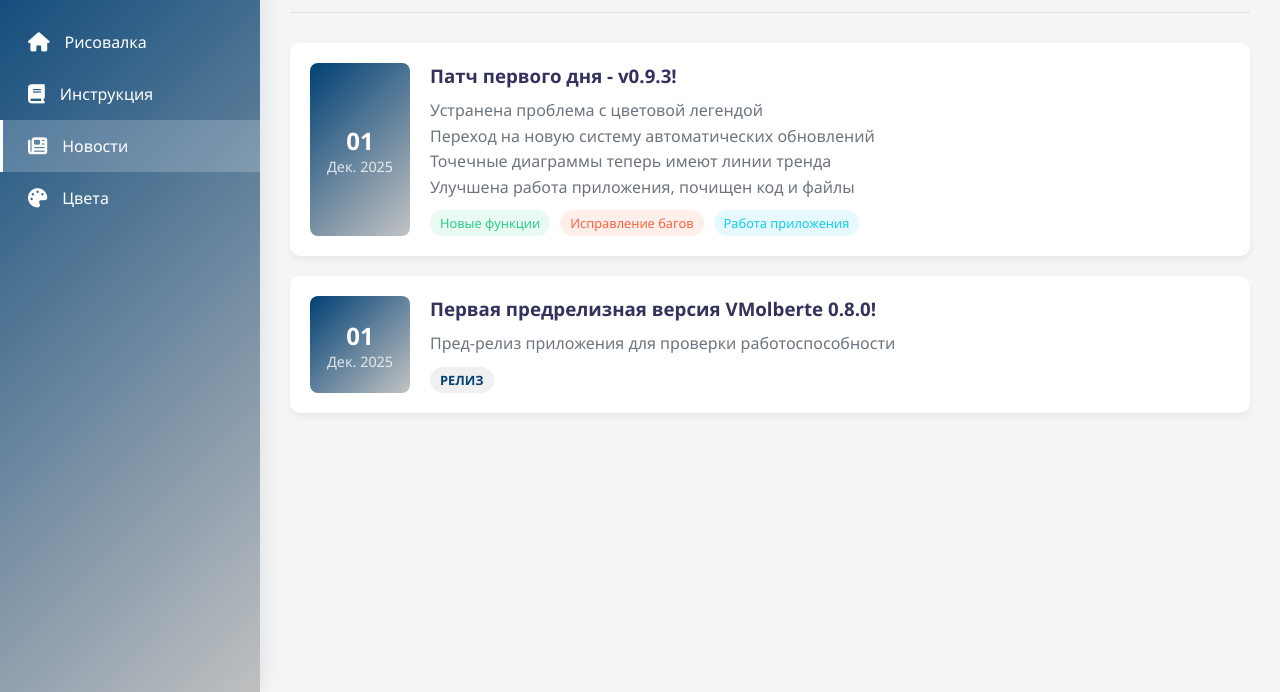
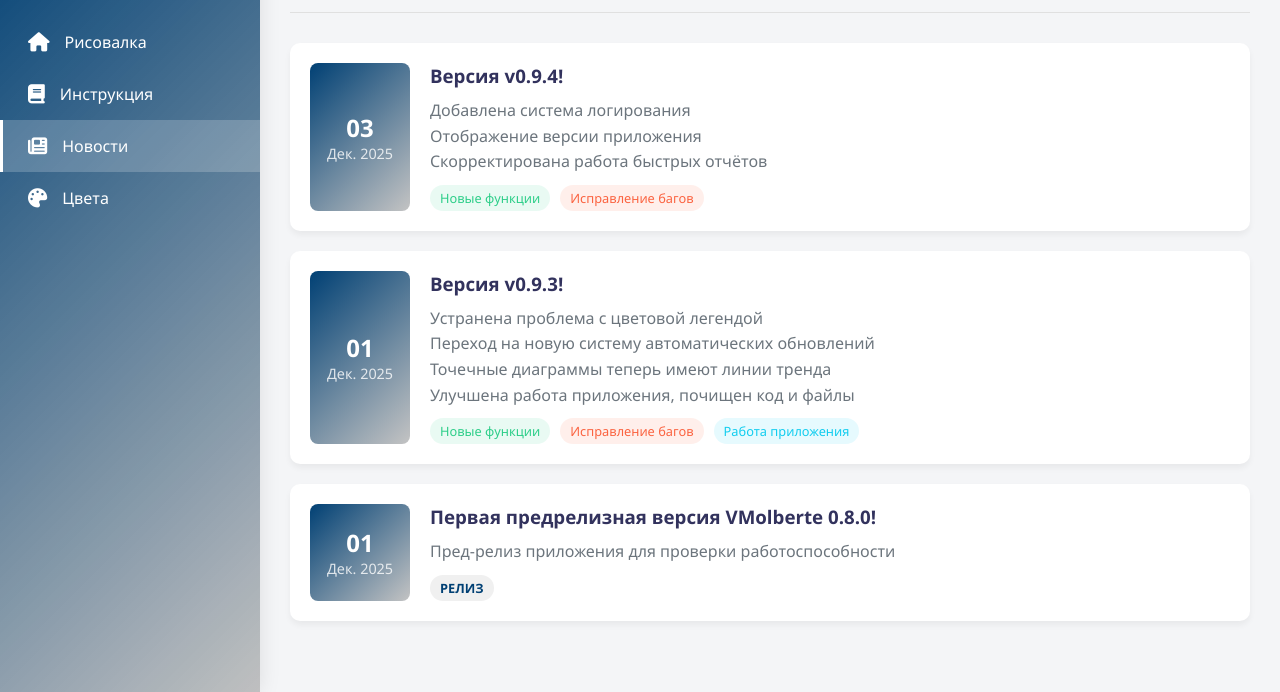
Before and after one commit to LeisLoggers/VMolberte, an Electron app: page pages/index.html in a window 1280 px wide. Both pictures are taken after a click on the element "Новости". Shown: the part 108-800 px from the top of the page. Drawn offline with nearby package versions, Linux system fonts and the light colour scheme; no server answers.

Commit message:
Дополнен лог версий

```diff
--- a/pages/index.html
+++ b/pages/index.html
@@ -402,11 +402,27 @@
             <div class="updates-container">
                 <div class="update-card">
                     <div class="update-date">
+                        <div class="day">03</div>
+                        <div class="month">Дек. 2025</div>
+                    </div>
+                    <div class="update-content">
+                        <h3>Версия v0.9.4!</h3>
+                        <p>Добавлена система логирования</p>
+                        <p>Отображение версии приложения</p>
+                        <p>Скорректирована работа быстрых отчётов</p>
+                        <div class="update-tags">
+                            <span class="tag feature">Новые функции</span>
+                            <span class="tag bugfix">Исправление багов</span>
+                        </div>
+                    </div>
+                </div>
+                <div class="update-card">
+                    <div class="update-date">
                         <div class="day">01</div>
                         <div class="month">Дек. 2025</div>
                     </div>
                     <div class="update-content">
-                        <h3>Патч первого дня - v0.9.3!</h3>
+                        <h3>Версия v0.9.3!</h3>
                         <p>Устранена проблема с цветовой легендой</p>
                         <p>Переход на новую систему автоматических обновлений</p>
                         <p>Точечные диаграммы теперь имеют линии тренда</p>
```
